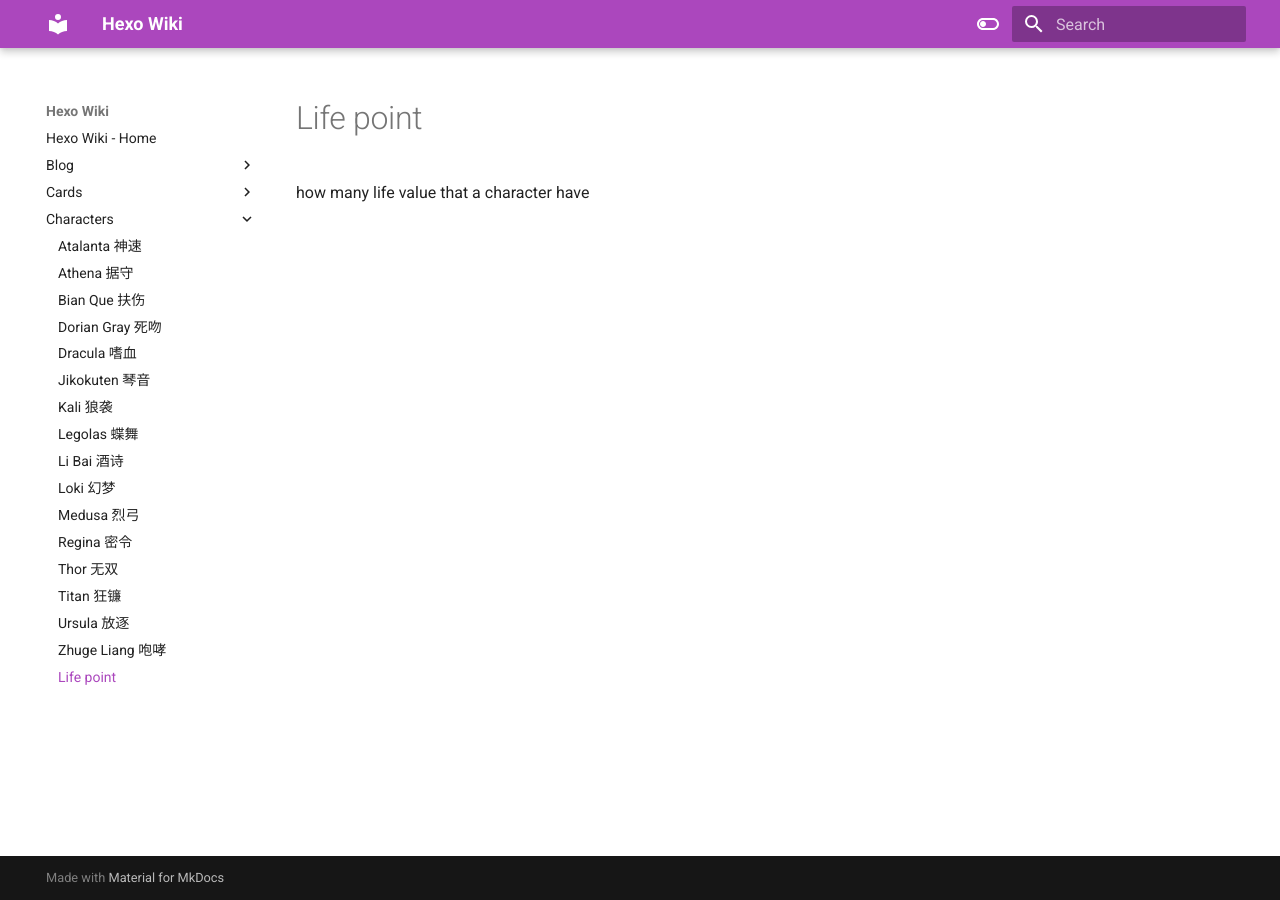
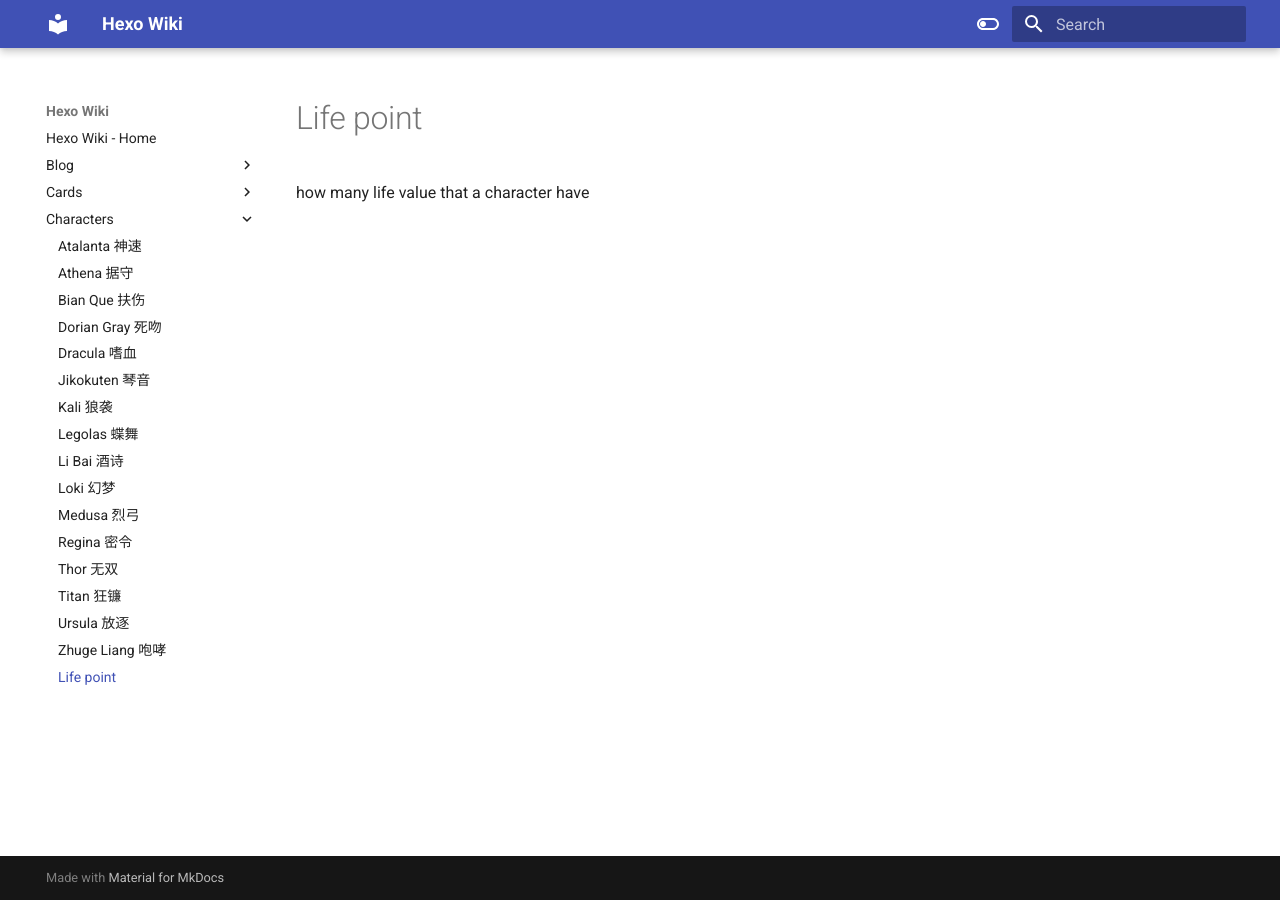
Before and after one commit to zhouanqiNB/hexo-wiki, an MkDocs documentation site: the page built from docs/characters/life point.md, in a window 1280 px wide. Built offline with MkDocs 1.6.1 and Material for MkDocs 9.7.7, drawn with Linux system fonts in a browser that asks for light colours.

Commit message:
vault backup: 2024-11-19 19:16:22

```diff
--- a/mkdocs.yml
+++ b/mkdocs.yml
@@ -6,8 +6,6 @@ theme:
     # Light mode
     - media: "(prefers-color-scheme: light)"
       scheme: default
-      primary: purple
-      accent: indigo
       toggle:
         icon: material/toggle-switch-off-outline
         name: Switch to dark mode
@@ -15,8 +13,6 @@ theme:
     # Dark mode
     - media: "(prefers-color-scheme: dark)"
       scheme: slate
-      primary: purple
-      accent: blue
       toggle:
         icon: material/toggle-switch
         name: Switch to light mode
```
